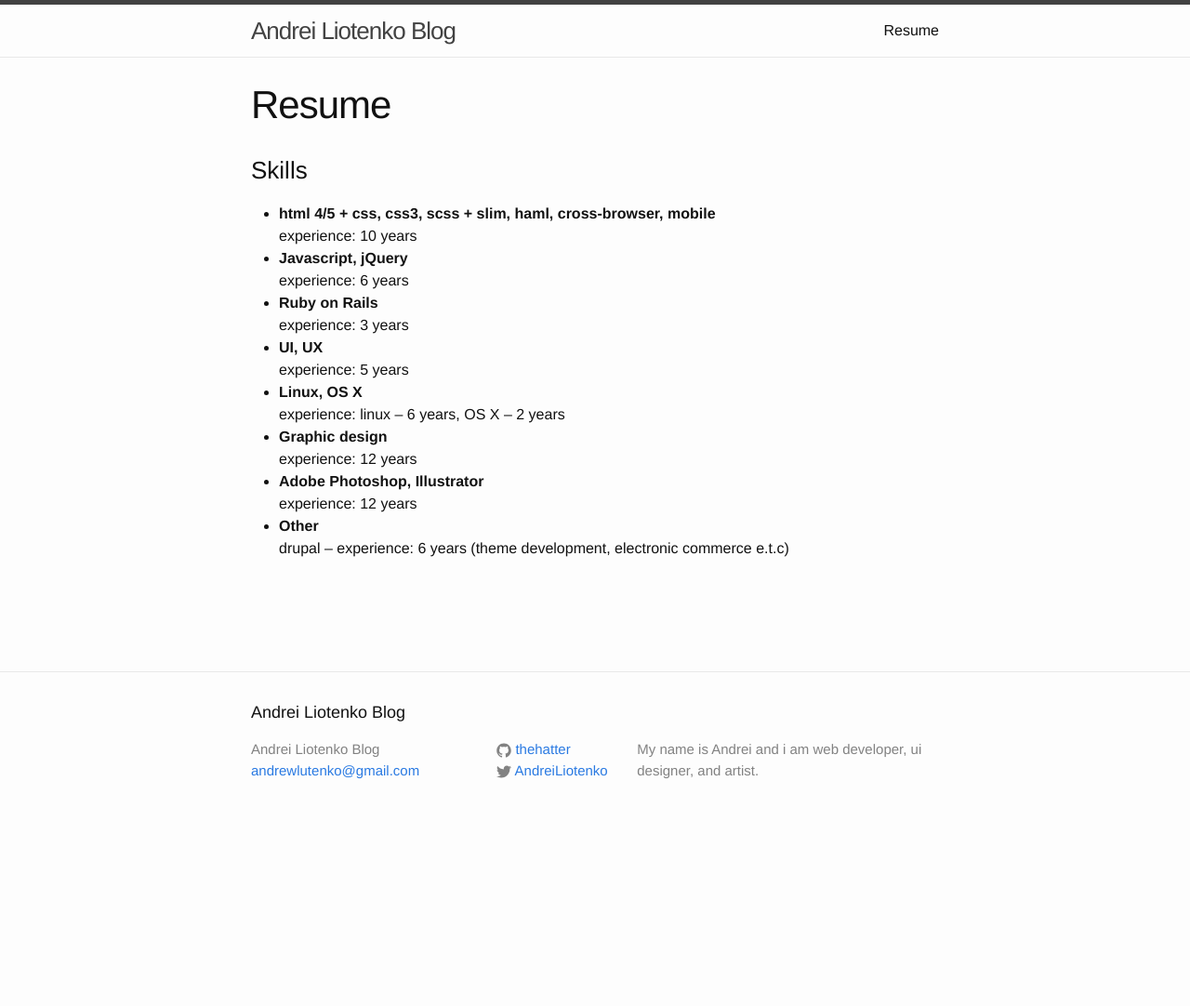
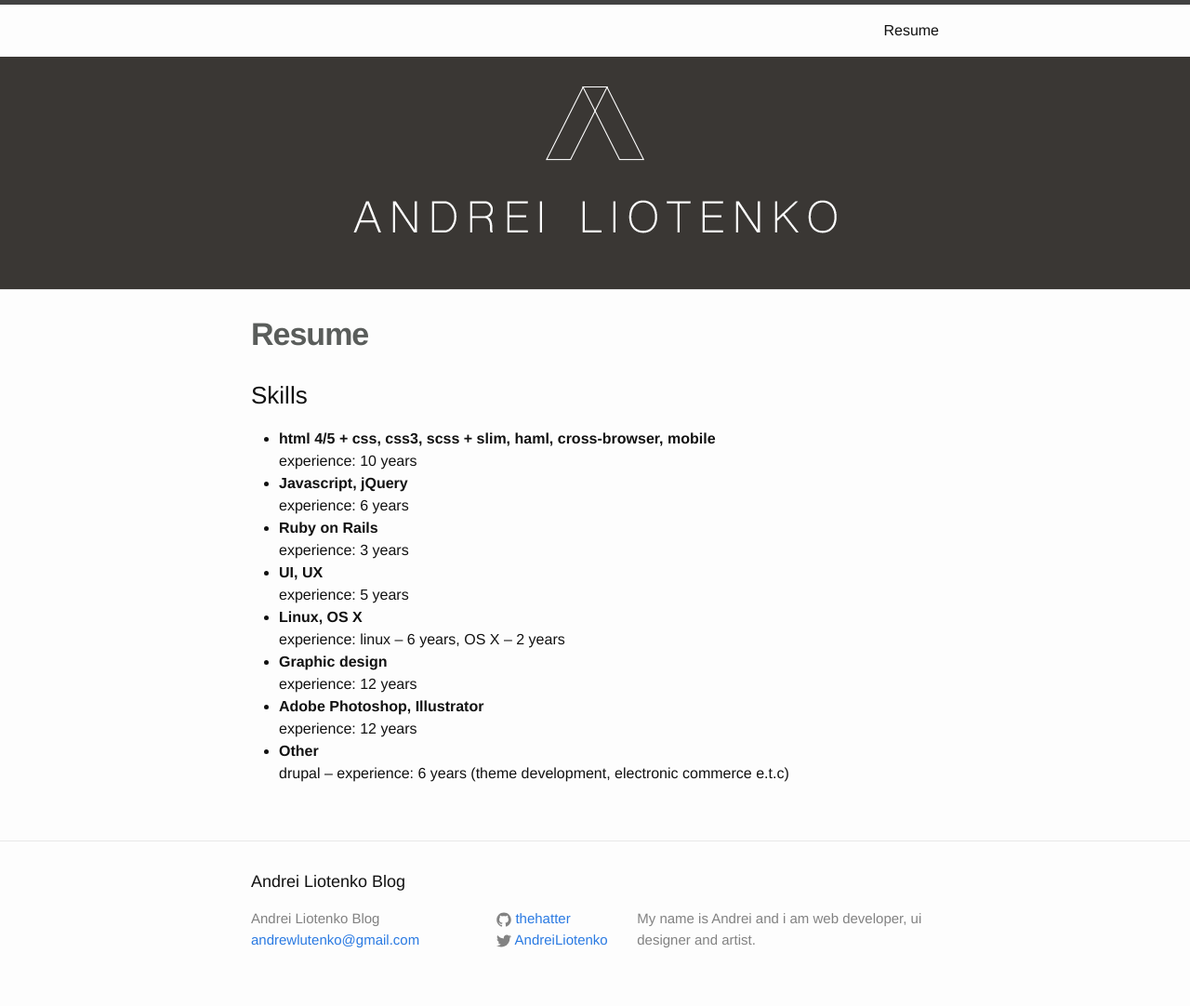
Before and after one commit to thehatter/thehatter.github.io, a Jekyll site: the page built from resume.md, in a window 1280 px wide. Shown: the whole page at 93% size. Built offline with Jekyll 4.4.1, drawn with Linux system fonts in a browser that asks for light colours; before the commit the page ends 900 px from its top, so only the background shows below that.

Commit message:
new header

```diff
--- a/_config.yml
+++ b/_config.yml
@@ -2,7 +2,7 @@
 title: Andrei Liotenko Blog
 email: andrewlutenko@gmail.com
 description: > # this means to ignore newlines until "baseurl:"
-  My name is Andrei and i am web developer, ui designer, and artist.
+  My name is Andrei and i am web developer, ui designer and artist.
 baseurl: "" # the subpath of your site, e.g. /blog/
 url: "http://thehatter.github.io" # the base hostname & protocol for your site
 twitter_username: AndreiLiotenko
--- a/_includes/header.html
+++ b/_includes/header.html
@@ -2,7 +2,7 @@
 
   <div class="wrapper">
 
-    <a class="site-title" href="{{ site.baseurl }}/">{{ site.title }}</a>
+    <a class="site-title" href="{{ site.baseurl }}/"></a>
 
     <nav class="site-nav">
       <a href="#" class="menu-icon">
@@ -24,4 +24,12 @@
 
   </div>
 
+  <div class="header_black">
+    <a class="logo" title="{{ site.title }}" href="{{ site.baseurl }}/">
+      <div class="logo">
+      </div>
+    </a>
+  </div>
+
+
 </header>
--- a/_sass/_layout.scss
+++ b/_sass/_layout.scss
@@ -9,6 +9,20 @@
     // Positioning context for the mobile navigation icon
     position: relative;
 }
+
+
+.header_black {
+  height: 250px;
+  background: #3a3734;
+}
+
+.header_black .logo{
+  height: 250px;
+  width: 100%;
+  background: url(img/logo.png) center 35% no-repeat;
+}
+
+
 
 .site-title {
     font-size: 26px;
@@ -212,12 +226,14 @@ a.post-link {
 }
 
 .post-title {
-    font-size: 42px;
+    font-size: 34px;
     letter-spacing: -1px;
     line-height: 1;
+    font-weight: bold;
+    color: #5A5D5B;
 
     @include media-query($on-laptop) {
-        font-size: 36px;
+        font-size: 28px;
     }
 }
 
```
Also changed, not shown: css/img/logo.png (added).
